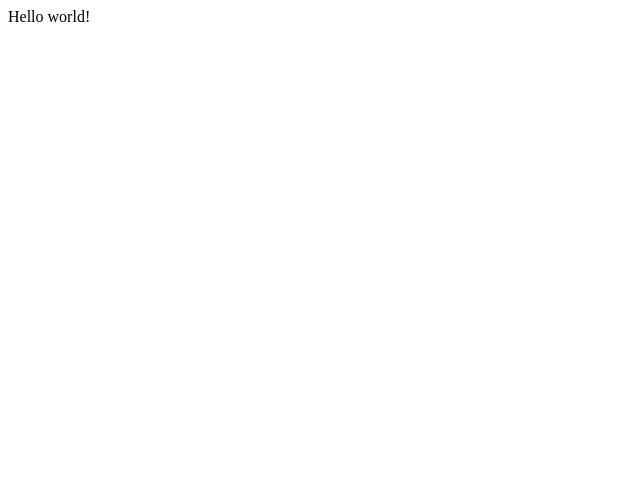
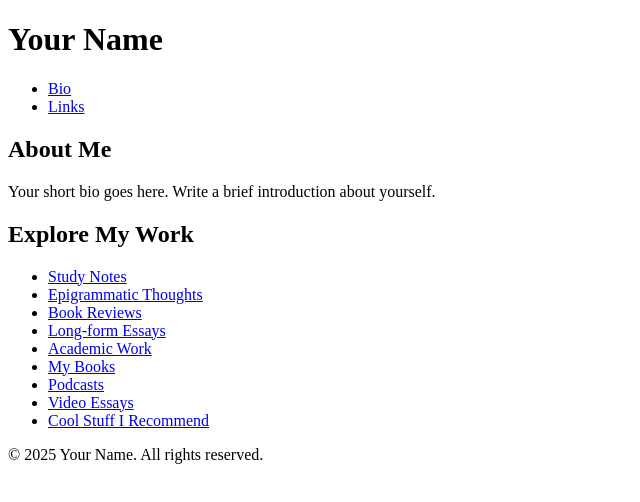
Before and after one commit to DanCoimbra/dancoimbra.github.io, a plain HTML site: page index.html in a window 1280 px wide. Shown: the whole page, without its empty margins (0-640 px from the left). Drawn offline with Linux system fonts and the light colour scheme.

Commit message:
Update index.html
Claude Sonnet 3.7 output

```diff
--- a/index.html
+++ b/index.html
@@ -1 +1,46 @@
-Hello world!
+<!DOCTYPE html>
+<html lang="en">
+<head>
+    <meta charset="UTF-8">
+    <meta name="viewport" content="width=device-width, initial-scale=1.0">
+    <title>Your Name - Personal Website</title>
+    <link rel="stylesheet" href="styles.css">
+</head>
+<body>
+    <header>
+        <h1>Your Name</h1>
+        <nav>
+            <ul>
+                <li><a href="#bio">Bio</a></li>
+                <li><a href="#links">Links</a></li>
+            </ul>
+        </nav>
+    </header>
+
+    <main>
+        <section id="bio">
+            <h2>About Me</h2>
+            <p>Your short bio goes here. Write a brief introduction about yourself.</p>
+        </section>
+
+        <section id="links">
+            <h2>Explore My Work</h2>
+            <ul>
+                <li><a href="study-notes.html">Study Notes</a></li>
+                <li><a href="thoughts.html">Epigrammatic Thoughts</a></li>
+                <li><a href="book-reviews.html">Book Reviews</a></li>
+                <li><a href="essays.html">Long-form Essays</a></li>
+                <li><a href="academic-work.html">Academic Work</a></li>
+                <li><a href="books.html">My Books</a></li>
+                <li><a href="podcasts.html">Podcasts</a></li>
+                <li><a href="video-essays.html">Video Essays</a></li>
+                <li><a href="recommendations.html">Cool Stuff I Recommend</a></li>
+            </ul>
+        </section>
+    </main>
+
+    <footer>
+        <p>&copy; 2025 Your Name. All rights reserved.</p>
+    </footer>
+</body>
+</html>
```
